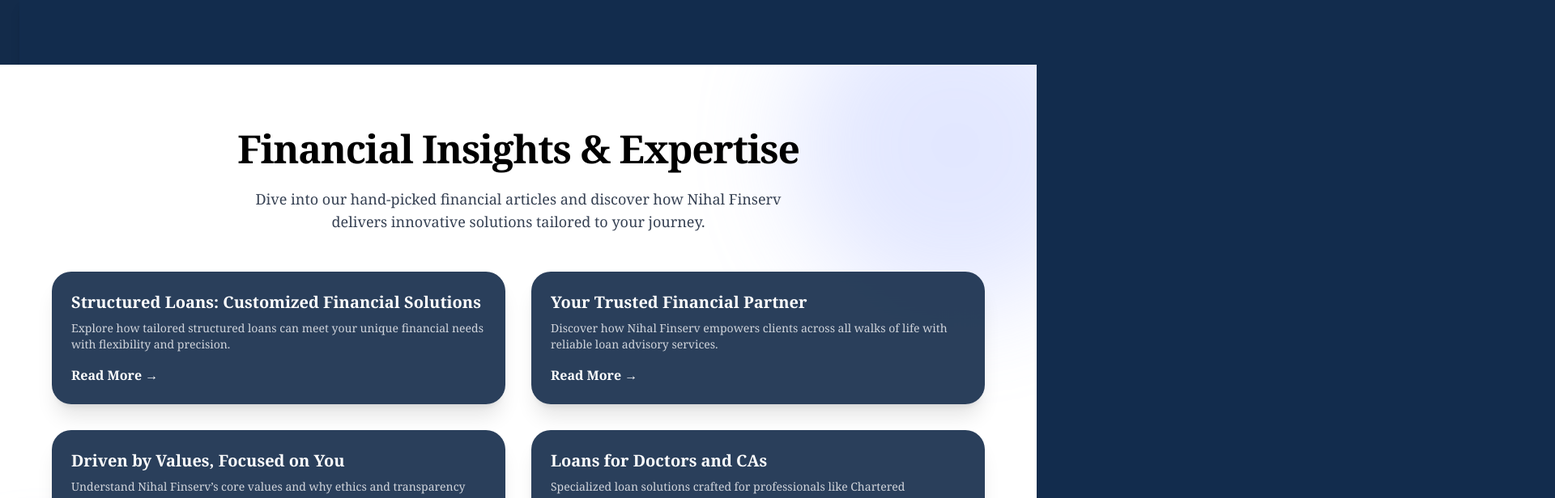
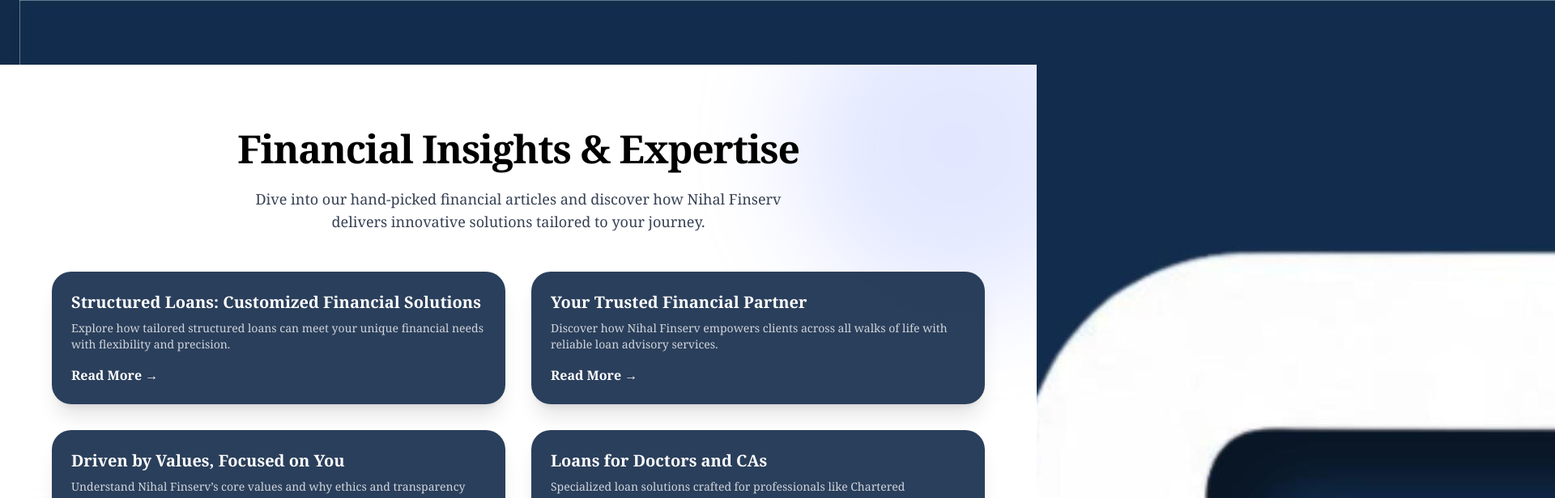
Before and after one commit to Bhavana-kerelly/NF-NihalFinserv, a Next.js app: page /blog in a window 1280 px wide. Shown: the top 616 px of the page at 81% size, 1920 px wide, since content can reach past the window. Built offline with nearby package versions, Linux system fonts and the light colour scheme.

Commit message:
Updated logo

```diff
--- a/components/Navbar.jsx
+++ b/components/Navbar.jsx
@@ -21,7 +21,7 @@ export default function Header() {
         <div className=" hidden md:flex font-bold flex-shrink-0">
           <Link href="/">
             <Image
-              src="/Logo.jpg"
+              src="/Logo1.jpg"
               alt="Nihal Finserv"
 
               width={120}
```
